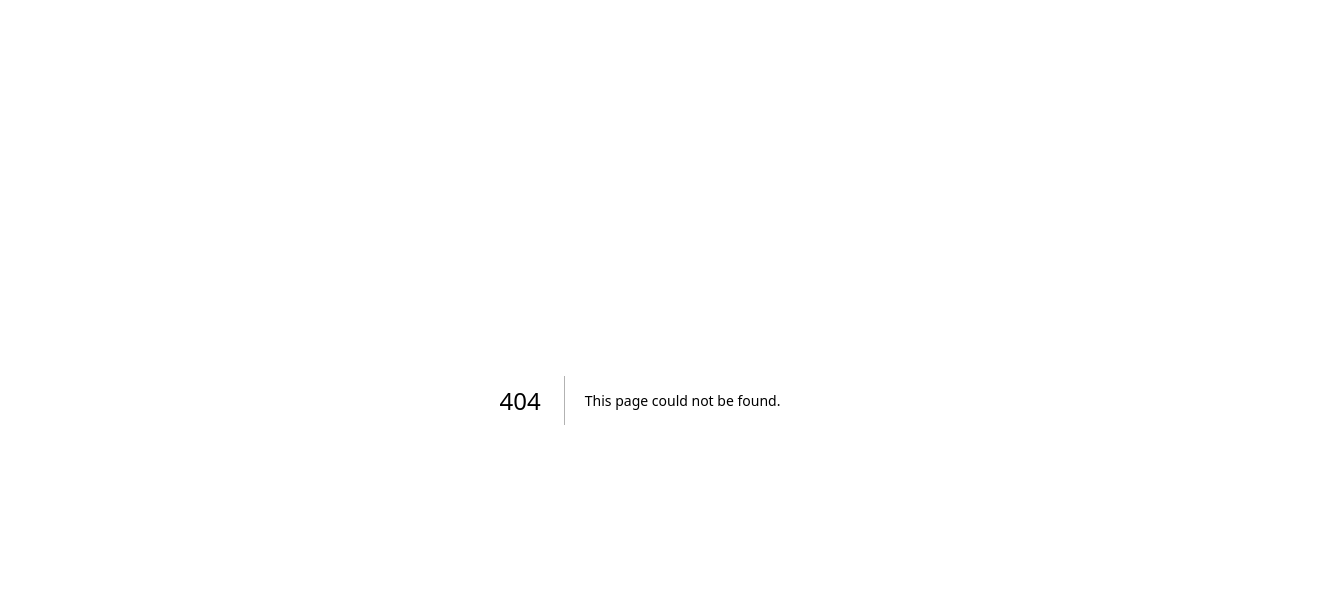
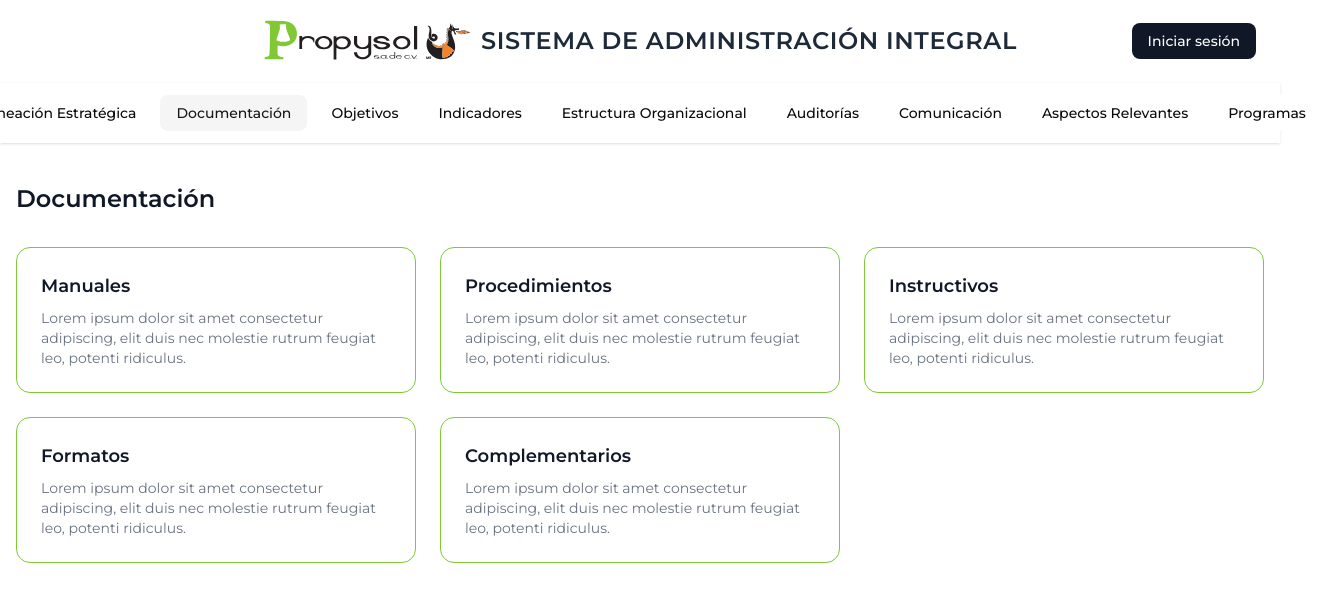
Before and after one commit to art-eemm/frontend-SAI, a Next.js app: page /documentacion in a window 1280 px wide. Before the commit this address had no page. Shown: the top 602 px of the page, 1322 px wide, since content can reach past the window. Built offline with nearby package versions, Linux system fonts and the light colour scheme.

Commit message:
Pagina de me documentación

```diff
--- /dev/null
+++ b/app/documentacion/page.tsx
@@ -0,0 +1,41 @@
+import OptionGrid from "@/components/shared/OptionGrid";
+
+const DATOS_DOCUMENTACION = [
+  {
+    title: "Manuales",
+    description:
+      "Lorem ipsum dolor sit amet consectetur adipiscing, elit duis nec molestie rutrum feugiat leo, potenti ridiculus.",
+  },
+  {
+    title: "Procedimientos",
+    description:
+      "Lorem ipsum dolor sit amet consectetur adipiscing, elit duis nec molestie rutrum feugiat leo, potenti ridiculus.",
+  },
+  {
+    title: "Instructivos",
+    description:
+      "Lorem ipsum dolor sit amet consectetur adipiscing, elit duis nec molestie rutrum feugiat leo, potenti ridiculus.",
+  },
+  {
+    title: "Formatos",
+    description:
+      "Lorem ipsum dolor sit amet consectetur adipiscing, elit duis nec molestie rutrum feugiat leo, potenti ridiculus.",
+  },
+  {
+    title: "Complementarios",
+    description:
+      "Lorem ipsum dolor sit amet consectetur adipiscing, elit duis nec molestie rutrum feugiat leo, potenti ridiculus.",
+  },
+];
+
+export default function DocumentacionPage() {
+  return (
+    <main className="max-w-7xl mx-auto px-4 py-10">
+      <h1 className="text-2xl font-semibold text-gray-900 mb-8">
+        Documentación
+      </h1>
+
+      <OptionGrid options={DATOS_DOCUMENTACION} />
+    </main>
+  );
+}
--- a/app/layout.tsx
+++ b/app/layout.tsx
@@ -1,5 +1,6 @@
 import type { Metadata } from "next";
 import { Montserrat } from "next/font/google";
+import Header from "@/components/layout/Header";
 import "./globals.css";
 
 const montserrat = Montserrat({
@@ -21,6 +22,7 @@ export default function RootLayout({
   return (
     <html lang="es">
       <body className={`${montserrat.variable} font-sans antialiased`}>
+        <Header />
         {children}
       </body>
     </html>
--- a/app/page.tsx
+++ b/app/page.tsx
@@ -1,10 +1,8 @@
-import Header from "@/components/layout/Header";
 import HeroCarousel from "@/components/home/HeroCarousel";
 
 export default function Home() {
   return (
     <div className="min-h-screen bg-white">
-      <Header />
       <HeroCarousel />
     </div>
   );
--- a/components/layout/Header.tsx
+++ b/components/layout/Header.tsx
@@ -12,6 +12,8 @@ import {
 import { Menu } from "lucide-react";
 import { Sheet, SheetContent, SheetTrigger, SheetTitle } from "../ui/sheet";
 import Link from "next/link";
+import { usePathname } from "next/navigation";
+import { cn } from "@/lib/utils";
 
 type MenuItem = {
   name: string;
@@ -31,6 +33,8 @@ const MENU_ITEMS: MenuItem[] = [
 ];
 
 export default function Header() {
+  const pathname = usePathname();
+
   return (
     <header className="w-full bg-white relative">
       <div className="flex items-center justify-between lg:justify-center gap-2 px-6 py-4">
@@ -50,7 +54,11 @@ export default function Header() {
                     <Link
                       key={item.name}
                       href={item.route}
-                      className={navigationMenuTriggerStyle()}
+                      className={cn(
+                        navigationMenuTriggerStyle(),
+                        pathname === item.route &&
+                          "bg-accent text-accent-foreground",
+                      )}
                     >
                       {item.name}
                     </Link>
@@ -90,7 +98,11 @@ export default function Header() {
               <NavigationMenuItem key={item.name}>
                 <NavigationMenuLink
                   asChild
-                  className={navigationMenuTriggerStyle()}
+                  className={cn(
+                    navigationMenuTriggerStyle(),
+                    pathname === item.route &&
+                      "bg-accent text-accent-foreground",
+                  )}
                 >
                   <Link href={item.route}>{item.name}</Link>
                 </NavigationMenuLink>
--- /dev/null
+++ b/components/shared/OptionGrid.tsx
@@ -0,0 +1,26 @@
+type OptionCard = {
+  title: string;
+  description: string;
+};
+
+type OptionGridProps = {
+  options: OptionCard[];
+};
+
+export default function OptionGrid({ options }: OptionGridProps) {
+  return (
+    <div className="grid grid-cols-1 md:grid-cols-2 lg:grid-cols-3 gap-6">
+      {options.map((option, index) => (
+        <div
+          key={index}
+          className="border border-brand-green rounded-xl p-6 bg-white hover:bg-gray-200 hover:cursor-pointer"
+        >
+          <h3 className="text-lg font-semibold text-gray-900 mb-2">
+            {option.title}
+          </h3>
+          <p className="text-sm text-gray-500">{option.description}</p>
+        </div>
+      ))}
+    </div>
+  );
+}
```
